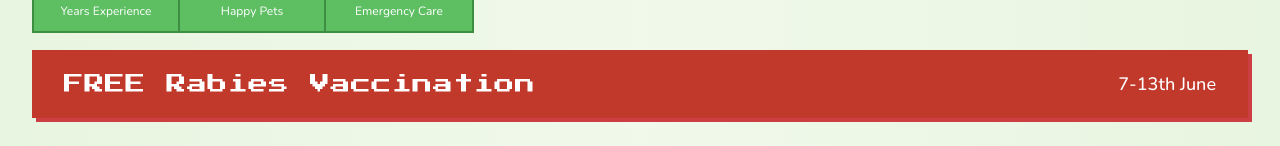
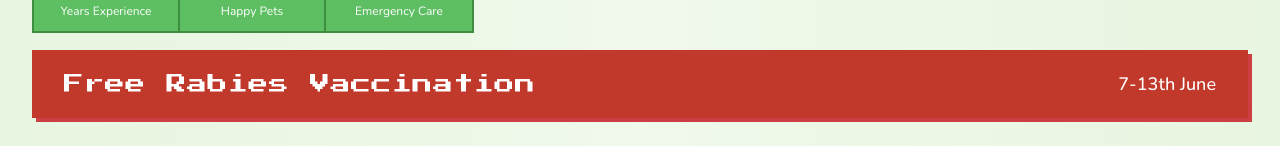
Before and after one commit to Ehsan914/animalia, a React (Vite) app in the folder client/: page / in a window 1280 px wide. Shown: the part 654-800 px from the top of the page. Built offline with nearby package versions, Linux system fonts and the light colour scheme; no server answers.

Commit message:
fix: correct capitalization of "Free Rabies Vaccination" in HeroSection promotion banner

```diff
--- a/client/src/components/home/hero-section.jsx
+++ b/client/src/components/home/hero-section.jsx
@@ -93,7 +93,7 @@ export function HeroSection() {
             <div className="hidden banner:block absolute z-30 bottom-8 nav-bottom-2 left-1/2 transform -translate-x-1/2 w-full max-w-7xl px-6 lg:px-8">
                 <div className="bg-[#c0392b] shadow-mc-heart flex items-center justify-between px-8 py-5 shadow-lg">
                     <span className="font-pixel text-white text-lg sm:text-xl tracking-wide">
-                        FREE Rabies Vaccination
+                        Free Rabies Vaccination
                     </span>
                     <span className="font-sans text-white text-base sm:text-lg font-medium">
                         7-13th June
@@ -104,7 +104,7 @@ export function HeroSection() {
             {/* Promotion banner */}
             <div className="banner:hidden relative z-10 w-full bg-[#c0392b] flex flex-col gap-5 items-center justify-between px-8 py-5">
                 <span className="font-pixel text-white text-center text-lg sm:text-xl tracking-wide">
-                    FREE Rabies Vaccination
+                    Free Rabies Vaccination
                 </span>
                 <span className="font-sans text-white text-base sm:text-lg font-medium">
                     7-13th June
```
